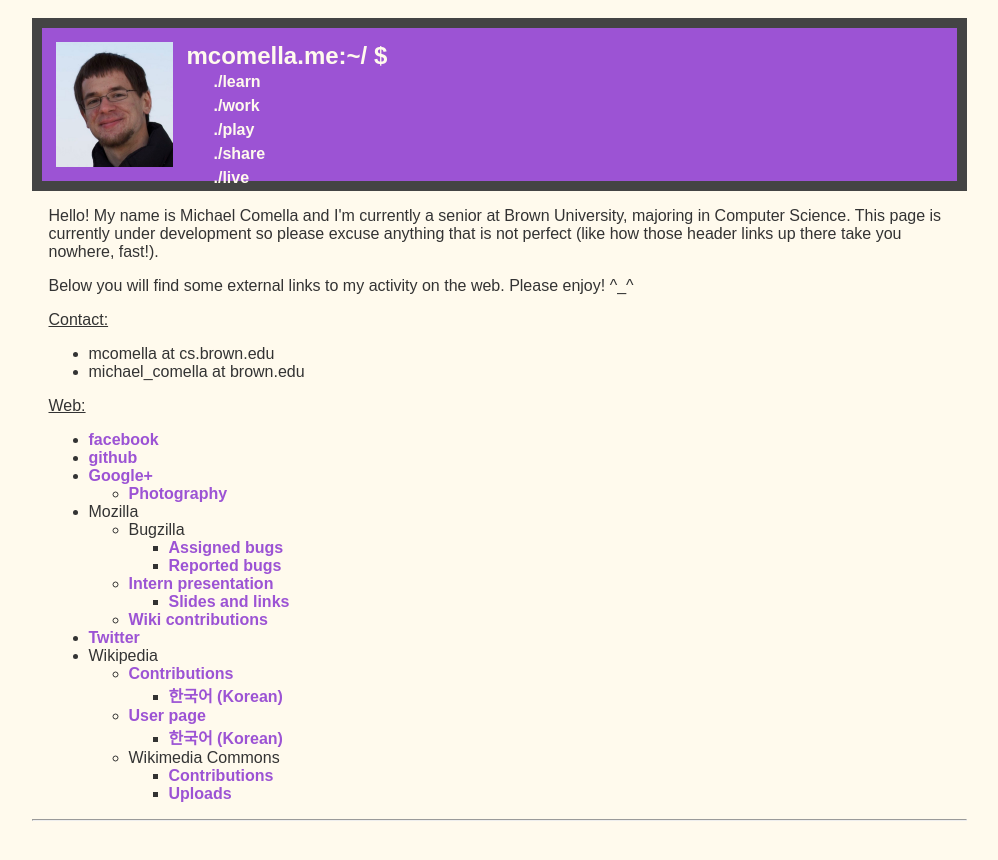
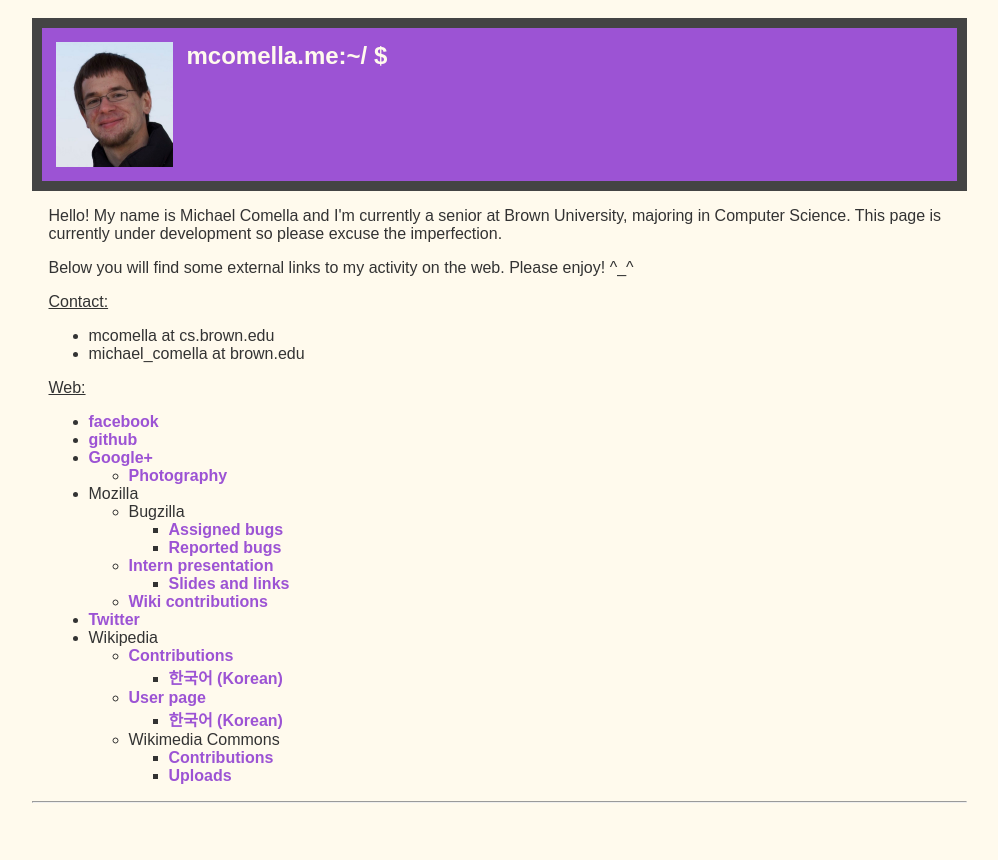
Before and after one commit to mcomella/mcomella.github.com, a Jekyll site: the page built from index.html, in a window 1280 px wide. Shown: the top 860 px of the page, without its empty margins (141-1139 px from the left). Built offline with Jekyll 4.4.1, drawn with Linux system fonts in a browser that asks for light colours; Markdown is read by kramdown in place of the engine named in the settings.

Commit message:
Remove dead links from index.html.
This also removed the now dead css, the dead html pages, and the
relevant text from index.html.

```diff
--- a/css/mcomella.css
+++ b/css/mcomella.css
@@ -21,31 +21,6 @@
 #title {
   padding: 0;
   margin: 0;
-}
-
-#main_nav_links {
-  /* TODO: Size. And get the columns working correctly. */
-  height: 100px;
-  width: 200px;
-  float: left;
-  line-height: 150%;
-}
-#main_nav_links ul {
-  font-weight: bold;
-  list-style-type: none;
-  margin: 0 0 0 27px;
-  padding: 0;
-  -moz-columns: 2 70px;
-  -webkit-columns: 2 70px;
-  -ms-columns: 2 70px;
-  -o-columns: 2 70px;
-  columns: 2 70px;
-  -moz-column-gap: 20px;
-  -webkit-column-gap: 20px;
-  -ms-column-gap: 20px;
-  -o-column-gap: 20px;
-  column-gap: 20px;
-  column-fill: auto;
 }
 
 #content {
--- a/index.html
+++ b/index.html
@@ -7,23 +7,13 @@ location: index
 <header id="main_nav" class="inverted">
   <a href="im/face.jpg"><img src="im/face.jpg" alt="Me!" id="face" /></a>
   <h1 id="title"><a href="index.html">mcomella.me:~/&nbsp;$</a></h1>
-  <nav id="main_nav_links">
-    <ul>
-      <li>./<a href="learn.html">learn</a>
-      <li>./<a href="work.html">work</a>
-      <li>./<a href="play.html">play</a>
-      <li>./<a href="share.html">share</a>
-      <li>./<a href="live.html">live</a>
-    </ul>
-  </nav>
 </header> <!-- main_nav -->
 
 <section id="content">
   <p>
     Hello! My name is Michael Comella and I'm currently a senior at Brown
     University, majoring in Computer Science. This page is currently under
-    development so please excuse anything that is not perfect (like how those
-    header links up there take you nowhere, fast!).
+    development so please excuse the imperfection.
   </p>
 
   <p>
```
Also changed, not shown: learn.html (deleted, +0 -22 lines), live.html (deleted, +0 -22 lines), play.html (deleted, +0 -22 lines), share.html (deleted, +0 -22 lines), work.html (deleted, +0 -22 lines).
